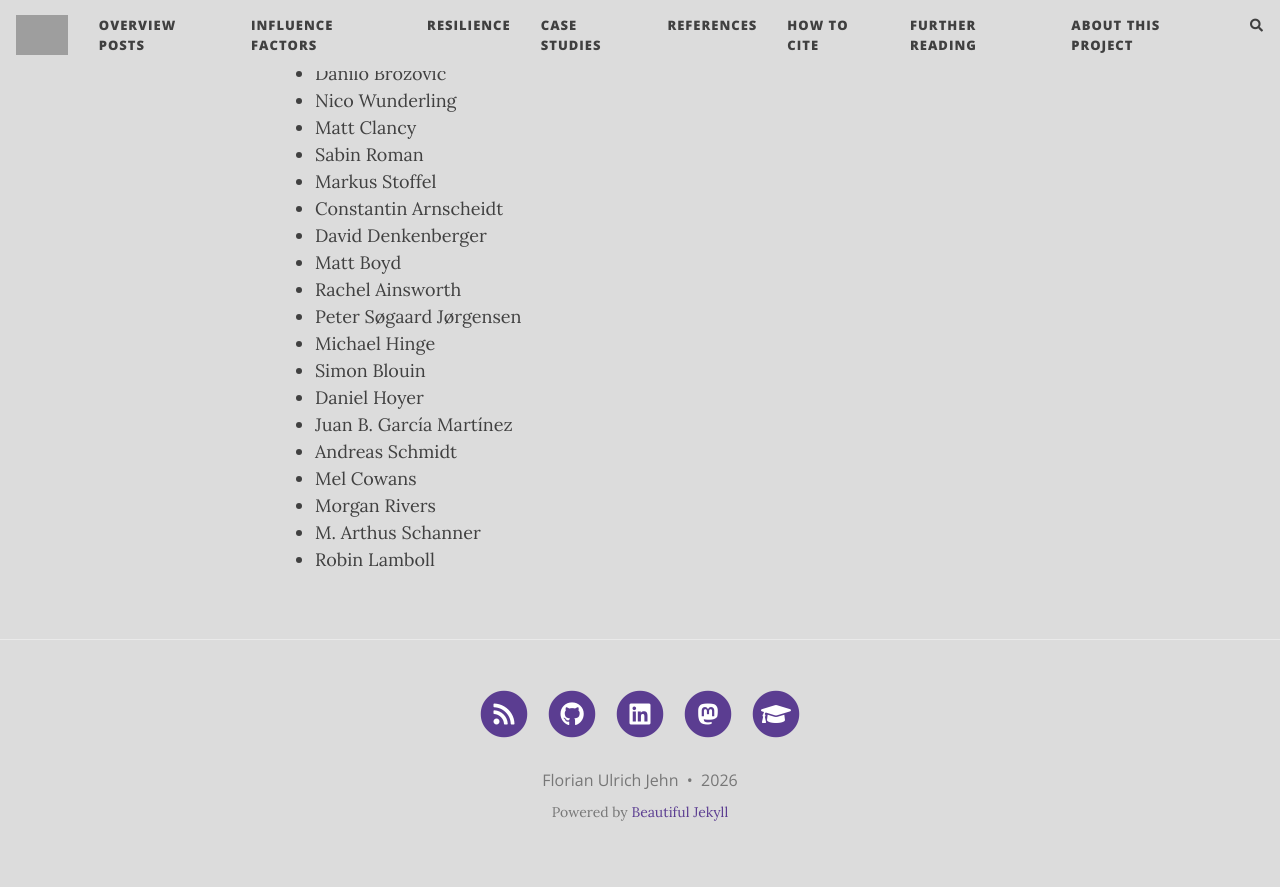
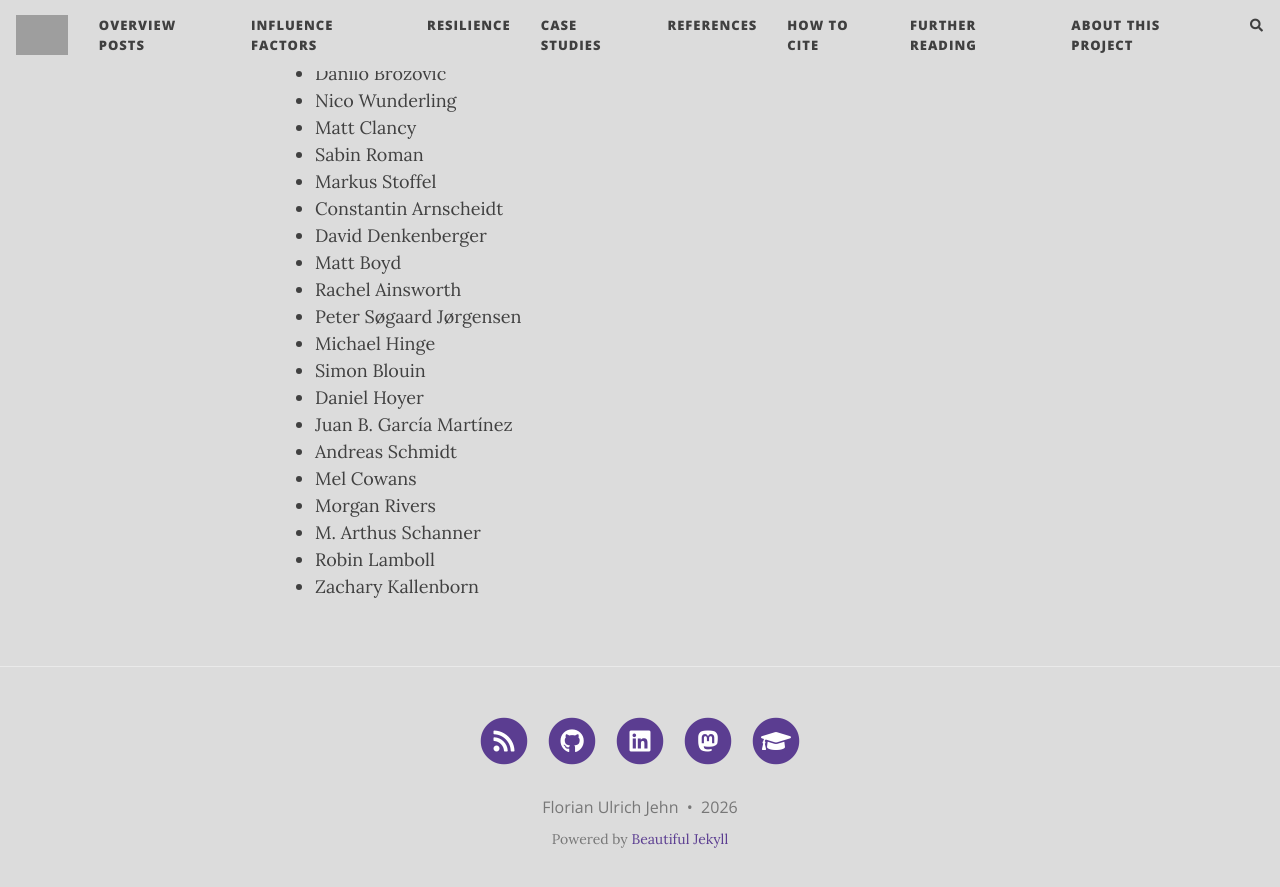
Before and after one commit to florianjehn/Societal_Collapse, a Jekyll site: the page built from aboutme.md, in a window 1280 px wide and 900 px high, scrolled down 1373 px. Shown: the top 887 px of the window. Built offline with Jekyll 4.4.1, drawn with Linux system fonts in a browser that asks for light colours; nearby versions of some CDN libraries; comment, search, counter and statistics services are not loaded; grey boxes are pictures that could not be loaded.

Commit message:
Update aboutme.md

```diff
--- a/aboutme.md
+++ b/aboutme.md
@@ -40,3 +40,4 @@ Thanks for very valuable feedback on a variety of the posts here!
 * Morgan Rivers
 * M. Arthus Schanner
 * Robin Lamboll
+* Zachary Kallenborn
```
